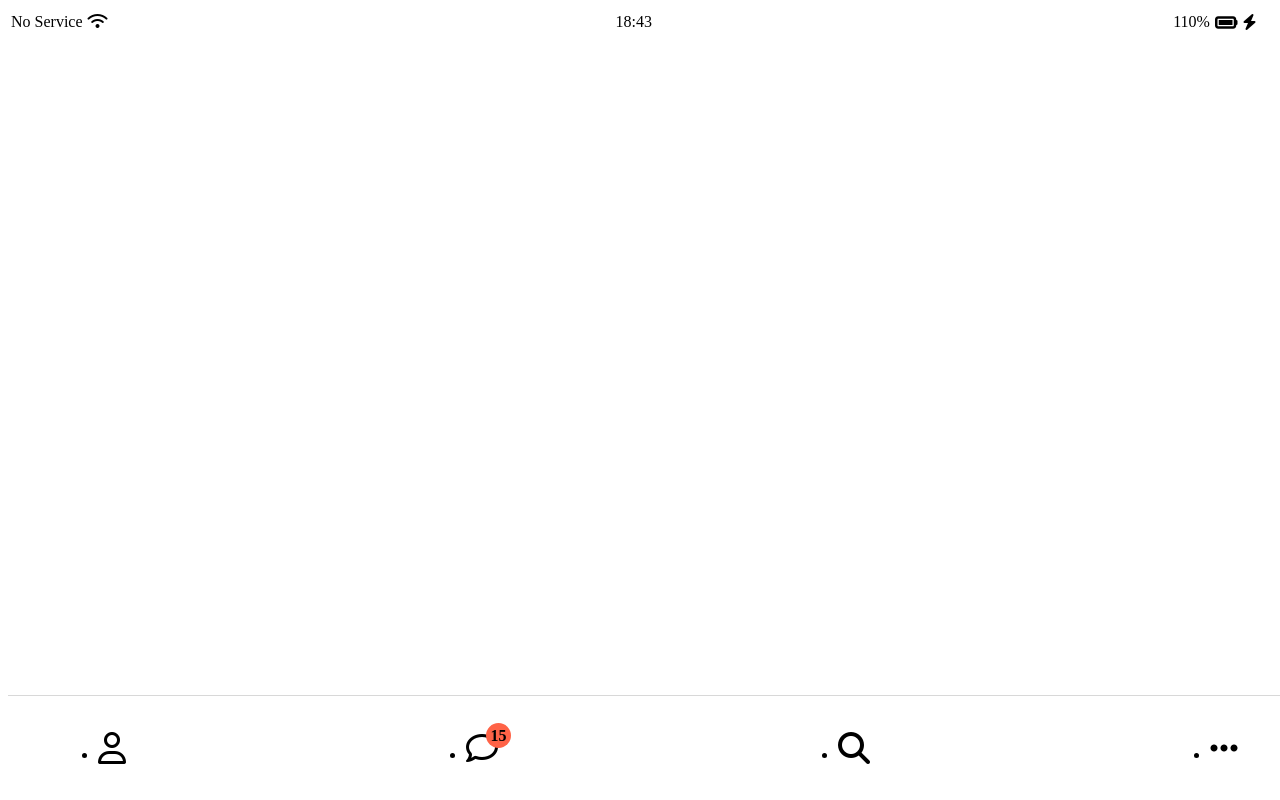
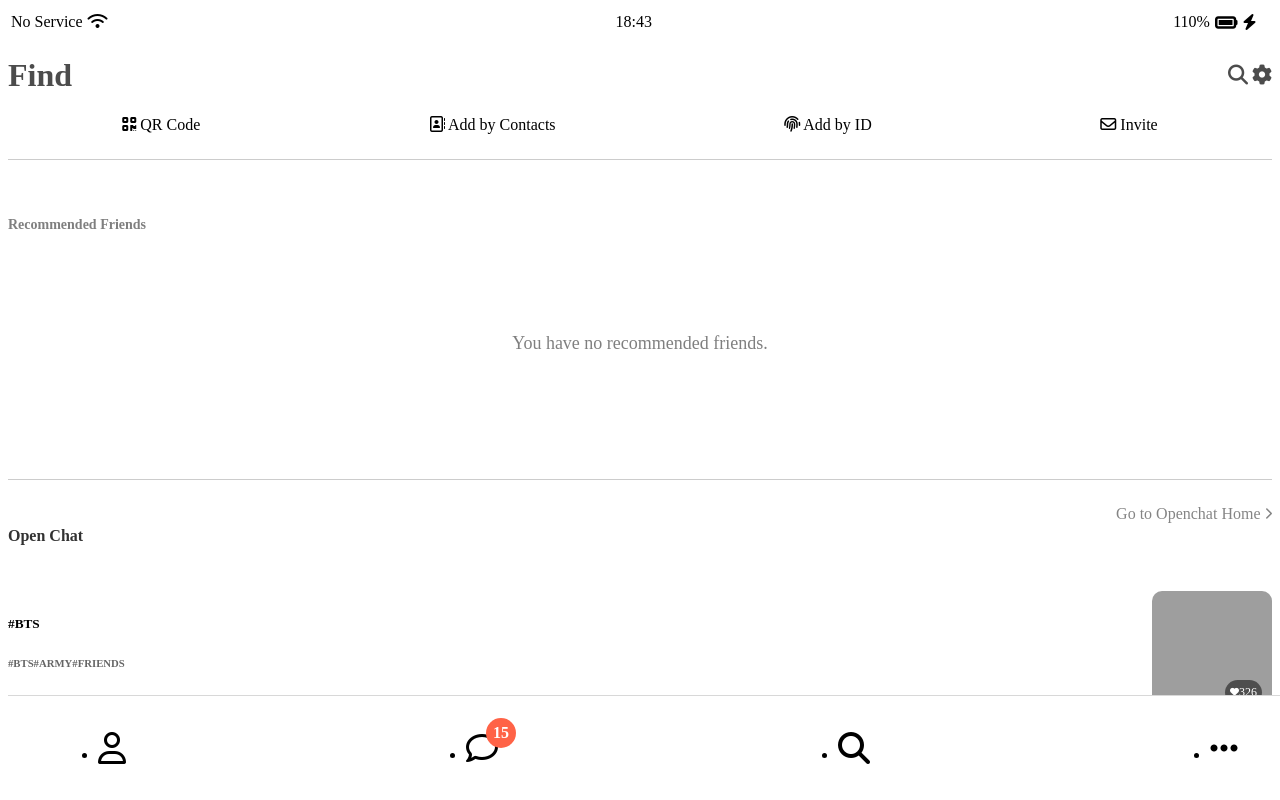
Before and after one commit to Ddip318/KakaoClone, a plain HTML site: page find.html in a window 1280 px wide. Drawn offline with Linux system fonts and the light colour scheme; grey boxes are pictures that could not be loaded.

Commit message:
Make a chats and find
채팅창 모음 화면과 find 화면 틀 완성

```diff
--- /dev/null
+++ b/CSS/display/chats.css
@@ -0,0 +1,68 @@
+.badge {
+  background-color: tomato;
+  width: 30px;
+  height: 30px;
+  border-radius: 15px;
+  display: flex;
+  justify-content: center;
+  align-items: center;
+  color: white;
+  font-weight: 600;
+}
+
+.user-component {
+  margin-top: 15px;
+  justify-content: space-between;
+}
+
+.user-component,
+.user-component__column:first-child {
+  display: flex;
+  align-items: center;
+}
+
+.user-component__avatar {
+  width: 70px;
+  height: 70px;
+  border-radius: 30px;
+  margin-right: 20px;
+}
+
+.user-component__title {
+  font-weight: 600;
+  font-size: 22px;
+}
+
+.user-component__subtitle {
+  margin-top: 8px;
+  font-size: 17px;
+  color: rgba(0, 0, 0, 0.5);
+}
+
+.user-component__avatar--xl {
+  width: 80px;
+  height: 80px;
+}
+
+.user-component__avatar--sm {
+  width: 60px;
+  height: 60px;
+  border-radius: 25px;
+}
+
+.user-component__column:last-child {
+  color: rgba(0, 0, 0, 0.4);
+  display: flex;
+  flex-direction: column;
+  align-items: flex-end;
+}
+
+.user-component__time {
+  margin-bottom: 10px;
+  display: block;
+}
+
+.main-screen > a {
+  color: inherit;
+  text-decoration-line: none;
+}
--- /dev/null
+++ b/CSS/display/find.css
@@ -0,0 +1,101 @@
+.icon-row {
+  display: flex;
+  justify-content: space-around;
+}
+
+.recommended-friends {
+  margin: 25px 0px;
+  padding: 25px 0px;
+  border-top: 1px solid rgba(0, 0, 0, 0.2);
+  border-bottom: 1px solid rgba(0, 0, 0, 0.2);
+}
+.recommended-friends__title {
+  font-size: 14px;
+  color: rgba(0, 0, 0, 0.5);
+}
+
+.recommended-friends span {
+  margin: 100px 0;
+  display: block;
+  text-align: center;
+  font-size: 18px;
+  color: rgba(0, 0, 0, 0.5);
+}
+
+.open-chat__header {
+  display: flex;
+  justify-content: space-between;
+  opacity: 0.8;
+  margin-bottom: 25px;
+}
+
+.open-chat__header span {
+  opacity: 0.6;
+}
+
+.open-post {
+  display: flex;
+  justify-content: space-between;
+  align-items: center;
+}
+
+.open-post__title {
+  font-weight: 600;
+  margin-bottom: 7px;
+}
+
+.open-post__hashtags {
+  text-transform: uppercase;
+  opacity: 0.6;
+}
+
+.open-post__members {
+  margin-top: 7px;
+  display: flex;
+  align-items: center;
+}
+
+.open-post__members img {
+  width: 15px;
+  height: 15px;
+  border-radius: 50%;
+  margin-right: 5px;
+}
+
+.open-post__member-count {
+  opacity: 0.5;
+  font-size: 14px;
+}
+
+.open-post__members .divider {
+  width: 2px;
+  height: 15px;
+  margin: 0 5px;
+  background-color: rgba(0, 0, 0, 0.2);
+}
+
+.open-post__member-status {
+  color: #ffb0e0;
+}
+
+.open-post__photo {
+  position: relative;
+}
+
+.open-post__photo img {
+  width: 120px;
+  height: 120px;
+  border-radius: 10px;
+}
+.open-post__heart-count {
+  background-color: rgba(0, 0, 0, 0.5);
+  color: white;
+  padding: 5px;
+  border-radius: 20px;
+  display: flex;
+  align-items: center;
+  position: absolute;
+  bottom: 10px;
+  right: 10px;
+  font-size: 12px;
+}
--- a/CSS/display/friends.css
+++ b/CSS/display/friends.css
@@ -18,22 +18,8 @@
   margin-left: 15px;
 }
 
-.user-component__column {
+.friends-screen__channel {
   margin-top: 15px;
-  padding-bottom: 15px;
-  display: flex;
-  align-items: center;
-  border-bottom: 2px solid rgb(213, 213, 213);
-}
-
-.user-component__column > img {
-  margin-right: 15px;
-  width: 15vw;
-  height: 10vh;
-  border-radius: 50%;
-}
-.user-component__text > h4 {
-  font-size: 18px;
 }
 
 .friends-component > h3 {
--- a/CSS/styles.css
+++ b/CSS/styles.css
@@ -2,3 +2,5 @@
 @import "display/nav.css";
 @import "display/login.css";
 @import "display/friends.css";
+@import "display/chats.css";
+@import "display/find.css";
--- a/find.html
+++ b/find.html
@@ -26,6 +26,71 @@
         <i class="fas fa-bolt"></i>
       </div>
     </div>
+    <header class="screen-header">
+      <h1 class="screen-header__title">Find</h1>
+      <div class="screen-header__icons">
+        <span><i class="fas fa-search fa-lg"></i></span>
+        <span><i class="fas fa-cog fa-lg"></i></span>
+      </div>
+    </header>
+
+    <main class="main-screen">
+      <div class="icon-row">
+        <div class="icon-row__icon">
+          <i class="fas fa-qrcode"></i>
+          <span>QR Code</span>
+        </div>
+        <div class="icon-row__icon">
+          <i class="far fa-address-book"></i>
+          <span>Add by Contacts</span>
+        </div>
+        <div class="icon-row__icon">
+          <i class="fas fa-fingerprint"></i>
+          <span>Add by ID</span>
+        </div>
+        <div class="icon-row__icon">
+          <i class="far fa-envelope"></i>
+          <span>Invite</span>
+        </div>
+      </div>
+      <div class="recommended-friends">
+        <h6 class="recommended-friends__title">Recommended Friends</h6>
+        <span>You have no recommended friends.</span>
+      </div>
+      <div class="open-chat">
+        <div class="open-chat__header">
+          <h4>Open Chat</h4>
+          <span
+            >Go to Openchat Home <i class="fas fa-chevron-right fa-xs"></i>
+          </span>
+        </div>
+        <div class="open-post">
+          <div class="open-post__column">
+            <h5 class="open-post__title">#BTS</h5>
+            <h6 class="open-post__hashtags">#bts#army#friends</h6>
+            <div class="open-post__members">
+              <img
+                src="https://images.unsplash.com/photo-1541569863345-f97c6484a917?ixlib=rb-4.0.3&ixid=MnwxMjA3fDB8MHxwaG90by1wYWdlfHx8fGVufDB8fHx8&auto=format&fit=crop&w=1170&q=80"
+              />
+              <span class="open-post__member-count">802 members</span>
+              <div class="divider"></div>
+              <span class="open-post__member-status">Active</span>
+            </div>
+          </div>
+          <div class="open-post__column">
+            <div class="open-post__photo">
+              <img
+                src="https://images.unsplash.com/photo-1541569863345-f97c6484a917?ixlib=rb-4.0.3&ixid=MnwxMjA3fDB8MHxwaG90by1wYWdlfHx8fGVufDB8fHx8&auto=format&fit=crop&w=1170&q=80"
+              />
+              <div class="open-post__heart-count">
+                <i class="fas fa-heart fa-xs"></i><span>326</span>
+              </div>
+            </div>
+          </div>
+        </div>
+      </div>
+    </main>
+
     <nav class="nav">
       <ul class="nav__list">
         <li class="nav__btn">
```
Also changed, not shown: chats.html (+34 -0 lines), friends.html (+26 -13 lines).
